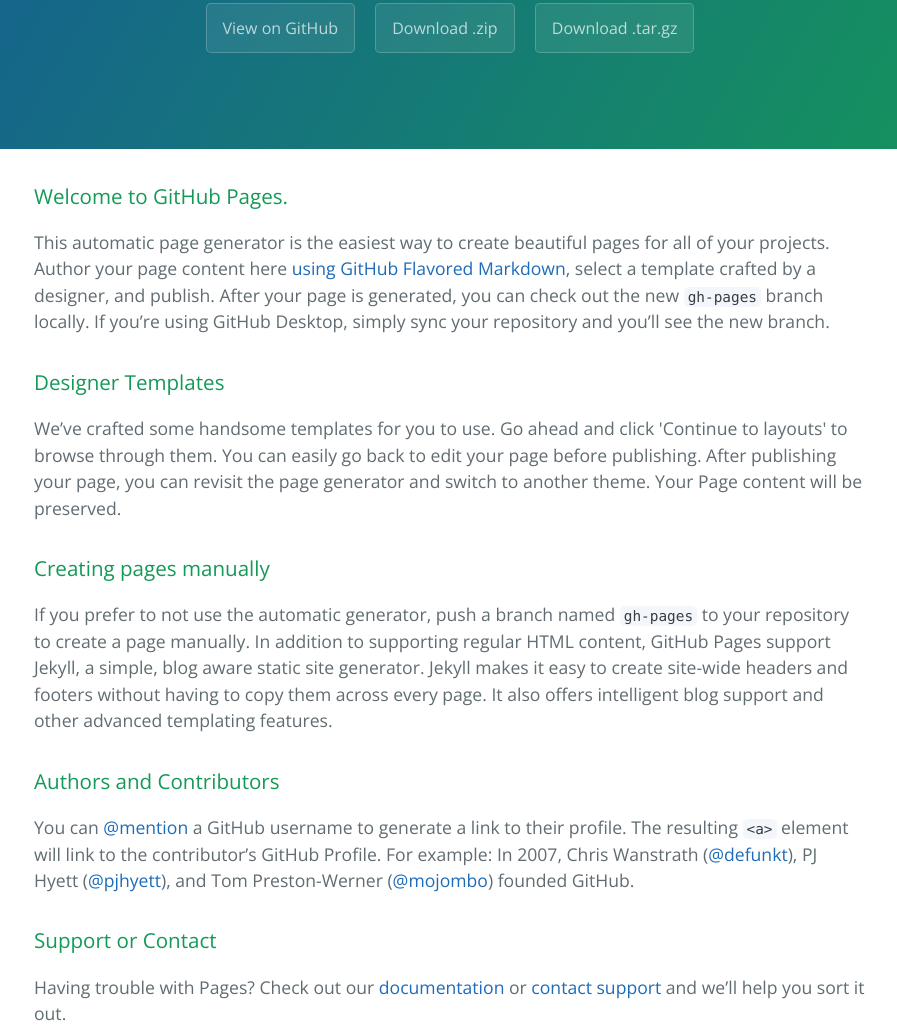
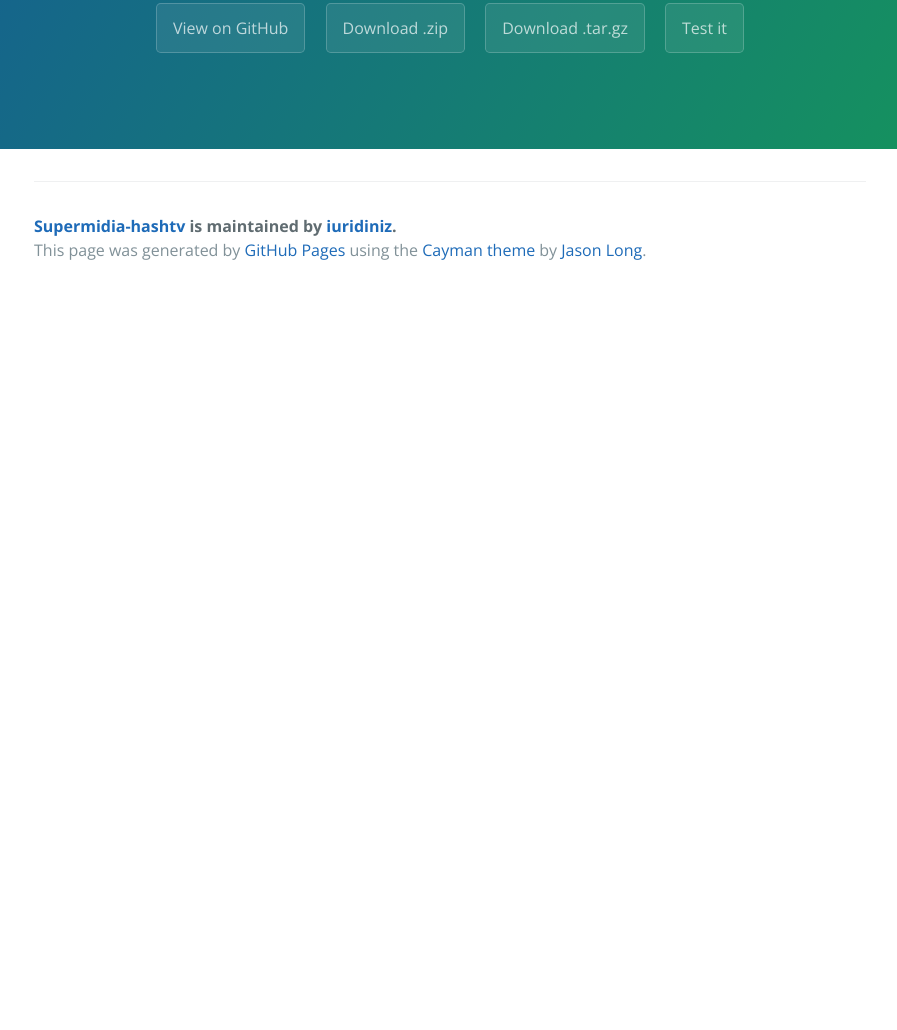
Before and after one commit to iuridiniz/supermidia-hashtv, a plain HTML site: page index.html in a window 1280 px wide. Shown: the part 234-1264 px from the top of the page, without its empty margins (190-1087 px from the left). After the commit the page ends 800 px from the top, so only its background shows below. Drawn offline with nearby package versions, Linux system fonts and the light colour scheme.

Commit message:
remove garbage

```diff
--- a/index.html
+++ b/index.html
@@ -16,40 +16,15 @@
       <a href="https://github.com/iuridiniz/supermidia-hashtv" class="btn">View on GitHub</a>
       <a href="https://github.com/iuridiniz/supermidia-hashtv/zipball/master" class="btn">Download .zip</a>
       <a href="https://github.com/iuridiniz/supermidia-hashtv/tarball/master" class="btn">Download .tar.gz</a>
+      <a href="build/html/index.html" class="btn">Test it</a>
     </section>
 
     <section class="main-content">
-      <h3>
-<a id="welcome-to-github-pages" class="anchor" href="#welcome-to-github-pages" aria-hidden="true"><span class="octicon octicon-link"></span></a>Welcome to GitHub Pages.</h3>
-
-<p>This automatic page generator is the easiest way to create beautiful pages for all of your projects. Author your page content here <a href="https://guides.github.com/features/mastering-markdown/">using GitHub Flavored Markdown</a>, select a template crafted by a designer, and publish. After your page is generated, you can check out the new <code>gh-pages</code> branch locally. If you’re using GitHub Desktop, simply sync your repository and you’ll see the new branch.</p>
-
-<h3>
-<a id="designer-templates" class="anchor" href="#designer-templates" aria-hidden="true"><span class="octicon octicon-link"></span></a>Designer Templates</h3>
-
-<p>We’ve crafted some handsome templates for you to use. Go ahead and click 'Continue to layouts' to browse through them. You can easily go back to edit your page before publishing. After publishing your page, you can revisit the page generator and switch to another theme. Your Page content will be preserved.</p>
-
-<h3>
-<a id="creating-pages-manually" class="anchor" href="#creating-pages-manually" aria-hidden="true"><span class="octicon octicon-link"></span></a>Creating pages manually</h3>
-
-<p>If you prefer to not use the automatic generator, push a branch named <code>gh-pages</code> to your repository to create a page manually. In addition to supporting regular HTML content, GitHub Pages support Jekyll, a simple, blog aware static site generator. Jekyll makes it easy to create site-wide headers and footers without having to copy them across every page. It also offers intelligent blog support and other advanced templating features.</p>
-
-<h3>
-<a id="authors-and-contributors" class="anchor" href="#authors-and-contributors" aria-hidden="true"><span class="octicon octicon-link"></span></a>Authors and Contributors</h3>
-
-<p>You can <a href="https://github.com/blog/821" class="user-mention">@mention</a> a GitHub username to generate a link to their profile. The resulting <code>&lt;a&gt;</code> element will link to the contributor’s GitHub Profile. For example: In 2007, Chris Wanstrath (<a href="https://github.com/defunkt" class="user-mention">@defunkt</a>), PJ Hyett (<a href="https://github.com/pjhyett" class="user-mention">@pjhyett</a>), and Tom Preston-Werner (<a href="https://github.com/mojombo" class="user-mention">@mojombo</a>) founded GitHub.</p>
-
-<h3>
-<a id="support-or-contact" class="anchor" href="#support-or-contact" aria-hidden="true"><span class="octicon octicon-link"></span></a>Support or Contact</h3>
-
-<p>Having trouble with Pages? Check out our <a href="https://help.github.com/pages">documentation</a> or <a href="https://github.com/contact">contact support</a> and we’ll help you sort it out.</p>
-
       <footer class="site-footer">
         <span class="site-footer-owner"><a href="https://github.com/iuridiniz/supermidia-hashtv">Supermidia-hashtv</a> is maintained by <a href="https://github.com/iuridiniz">iuridiniz</a>.</span>
 
         <span class="site-footer-credits">This page was generated by <a href="https://pages.github.com">GitHub Pages</a> using the <a href="https://github.com/jasonlong/cayman-theme">Cayman theme</a> by <a href="https://twitter.com/jasonlong">Jason Long</a>.</span>
       </footer>
-
     </section>
 
 
```
